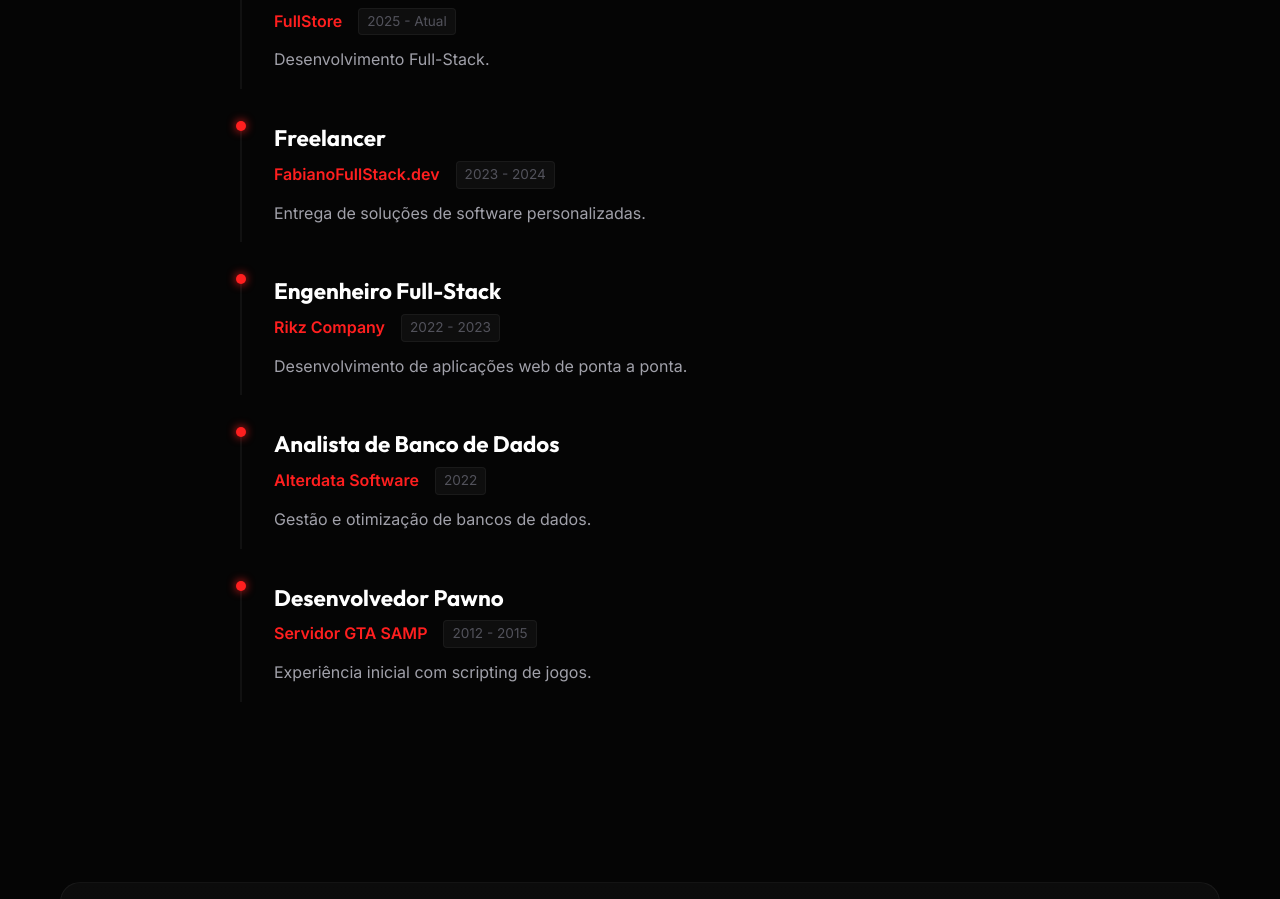
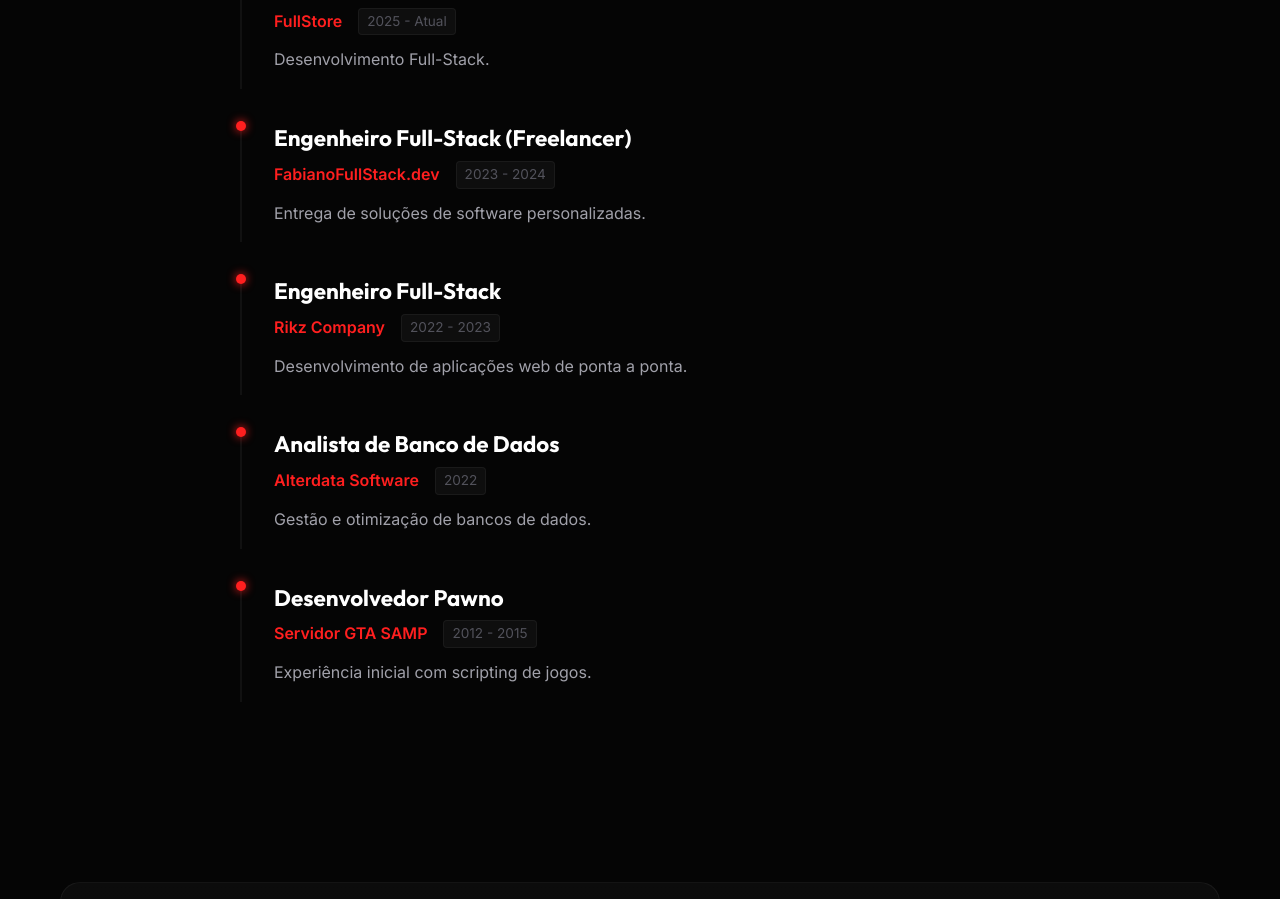
Before and after one commit to Fabimhso/FabianoFullStack.dev-Website, a React (Vite) app: page / in a window 1280 px wide. Shown: the part 3883-4782 px from the top of the page. Built offline with nearby package versions, Linux system fonts and the light colour scheme.

Commit message:
modifiquei a experiencia

```diff
--- a/src/components/Experience.jsx
+++ b/src/components/Experience.jsx
@@ -5,7 +5,7 @@
     { role: "Engenheiro de Software / IA (Fundador)", company: "Alnitak Vision AI", period: "2025 - Atual", desc: "Liderando inovação em IA." },
     { role: "Engenheiro de Software / IA (Contrato)", company: "Escritório Jurídico Eduardo Mesquita", period: "2025 - 2025", desc: "Soluções de IA para Legal Tech." },
     { role: "Engenheiro de Software Estagiário", company: "FullStore", period: "2025 - Atual", desc: "Desenvolvimento Full-Stack." },
-    { role: "Freelancer", company: "FabianoFullStack.dev", period: "2023 - 2024", desc: "Entrega de soluções de software personalizadas." },
+    { role: "Engenheiro Full-Stack (Freelancer)", company: "FabianoFullStack.dev", period: "2023 - 2024", desc: "Entrega de soluções de software personalizadas." },
     { role: "Engenheiro Full-Stack", company: "Rikz Company", period: "2022 - 2023", desc: "Desenvolvimento de aplicações web de ponta a ponta." },
     { role: "Analista de Banco de Dados", company: "Alterdata Software", period: "2022", desc: "Gestão e otimização de bancos de dados." },
     { role: "Desenvolvedor Pawno", company: "Servidor GTA SAMP", period: "2012 - 2015", desc: "Experiência inicial com scripting de jogos." },
```
